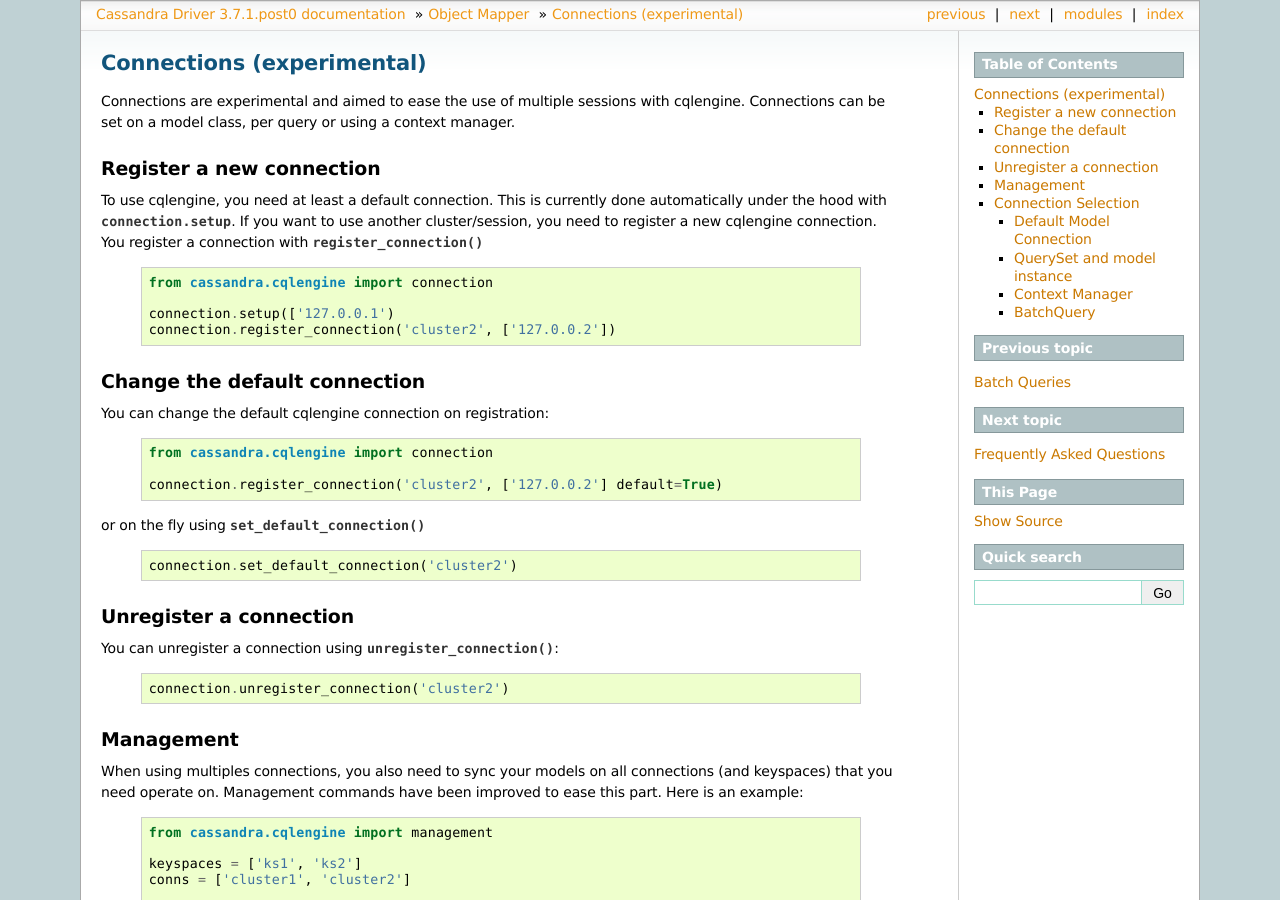
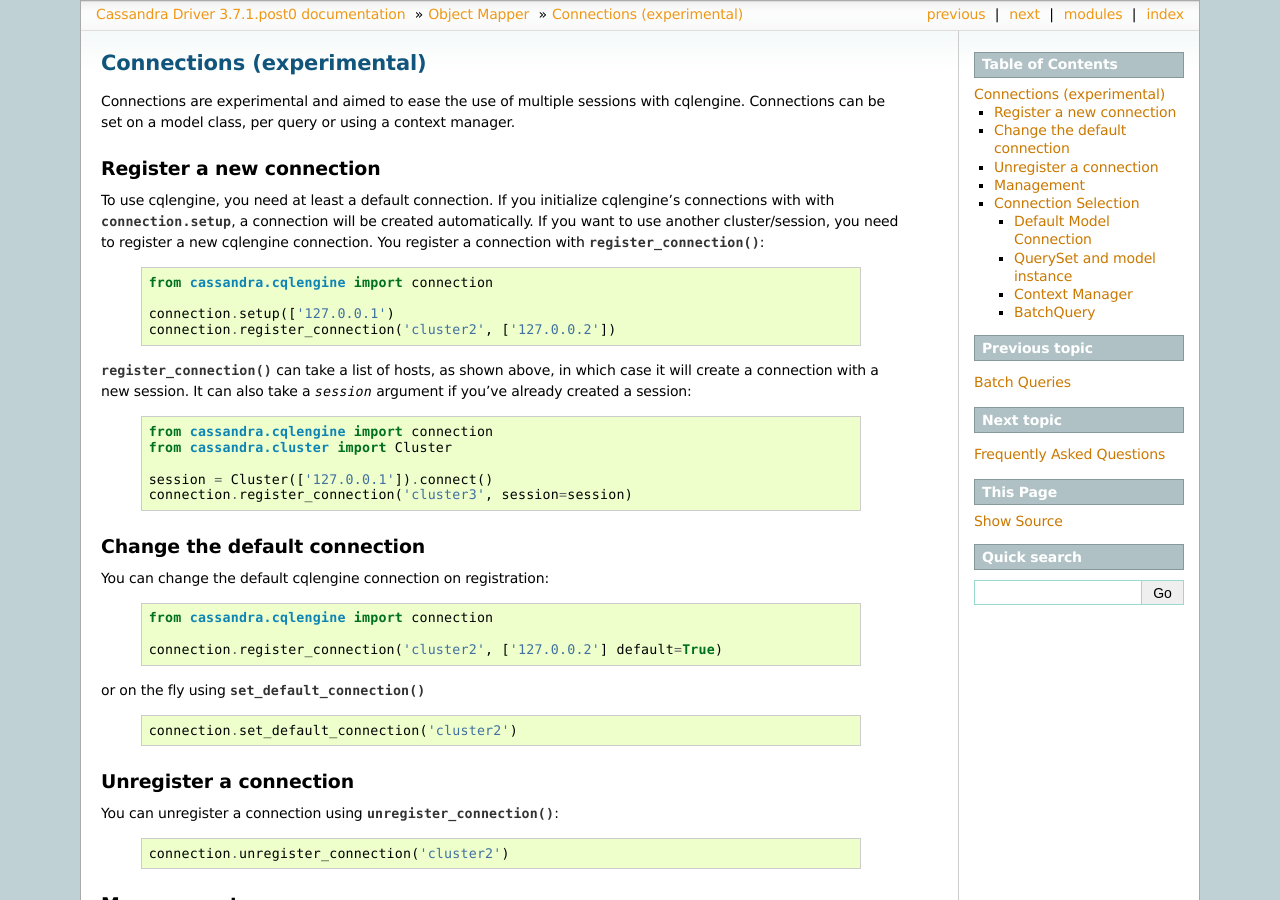
Before and after one commit to datastax/python-driver, a Sphinx documentation site: the page built from docs/cqlengine/connections.rst, in a window 1280 px wide and 900 px high. Built offline with Sphinx 7.4.7, drawn with Linux system fonts in a browser that asks for light colours; pages that are not in the unit, such as notebooks, are missing from menus.

Commit message:
add example for new register_connection behavior

```diff
--- a/docs/cqlengine/connections.rst
+++ b/docs/cqlengine/connections.rst
@@ -8,7 +8,7 @@
 Register a new connection
 =========================
 
-To use cqlengine, you need at least a default connection. This is currently done automatically under the hood with :func:`connection.setup <.connection.setup>`. If you want to use another cluster/session, you need to register a new cqlengine connection. You register a connection with :func:`~.connection.register_connection`
+To use cqlengine, you need at least a default connection. If you initialize cqlengine's connections with with :func:`connection.setup <.connection.setup>`, a connection will be created automatically. If you want to use another cluster/session, you need to register a new cqlengine connection. You register a connection with :func:`~.connection.register_connection`:
 
     .. code-block:: python
 
@@ -16,6 +16,17 @@
 
         connection.setup(['127.0.0.1')
         connection.register_connection('cluster2', ['127.0.0.2'])
+
+:func:`~.connection.register_connection` can take a list of hosts, as shown above, in which case it will create a connection with a new session. It can also take a `session` argument if you've already created a session:
+
+    .. code-block:: python
+
+        from cassandra.cqlengine import connection
+        from cassandra.cluster import Cluster
+
+        session = Cluster(['127.0.0.1']).connect()
+        connection.register_connection('cluster3', session=session)
+
 
 Change the default connection
 =============================
```
